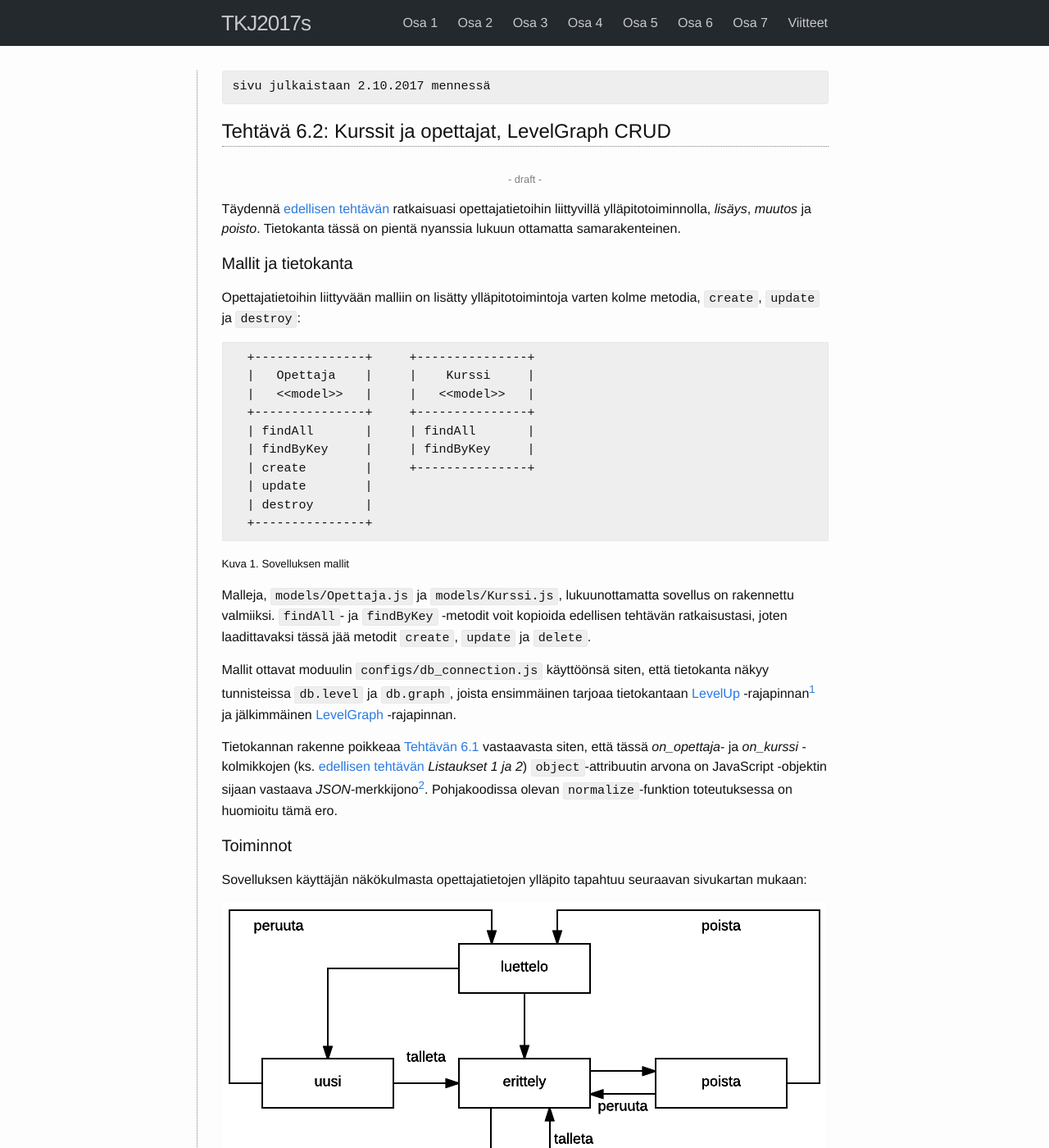
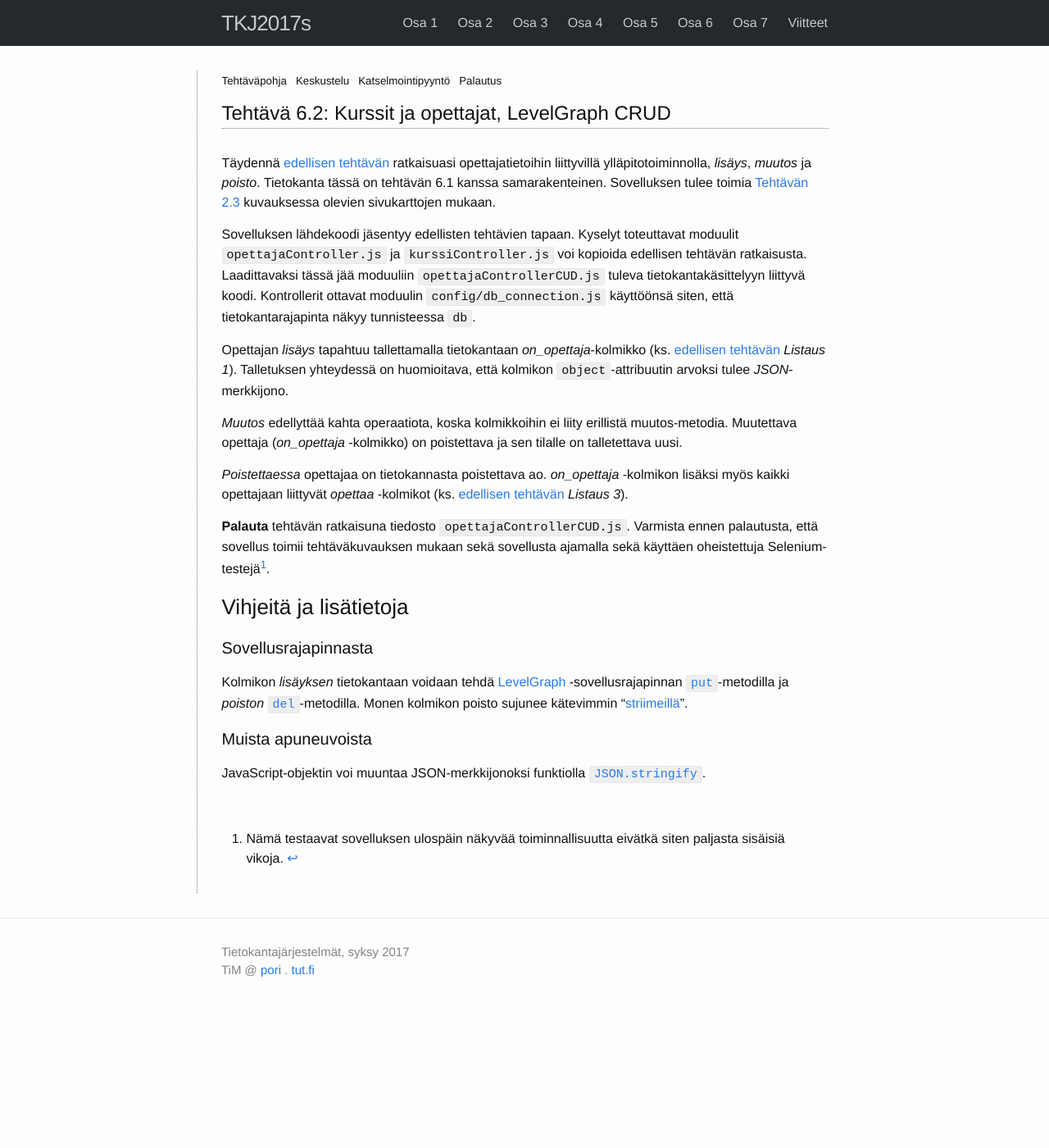
Before and after one commit to timedu/tkj2017s, a Jekyll site: the page built from docs/_osa6/tehtava62.md, in a window 1280 px wide and 1400 px high. Shown: the whole window at 82% size. Built offline with Jekyll 4.4.1, drawn with Linux system fonts in a browser that asks for light colours; some of the changed text lies outside the part shown.

Commit message:
ex 6.1, ex 6.2

```diff
--- a/docs/_osa6/tehtava62.md
+++ b/docs/_osa6/tehtava62.md
@@ -1,114 +1,47 @@
 ---
 layout: exercise_page
 title: "Tehtävä 6.2: Kurssit ja opettajat, LevelGraph CRUD"
-exercise_template_name: # W6E02.KurssitJaOpettajatLevelGraphCRUD
-exercise_discussion_id:
-exercise_upload_id:
-no_review: 1
-kesken: 1
-julkaisu: 2.10.2017
+exercise_template_name: W6E02.KurssitJaOpettajatLevelGraphCRUD
+exercise_discussion_id: 85904
+exercise_upload_id: 344277
 ---
 
 
-\- draft -
-{: style="color:gray; font-size: 80%; text-align: center;"}
+Täydennä [edellisen tehtävän](../tehtava61) ratkaisuasi opettajatietoihin liittyvillä ylläpitotoiminnolla, *lisäys*, *muutos* ja *poisto*. Tietokanta tässä on tehtävän 6.1 kanssa samarakenteinen. Sovelluksen tulee toimia [Tehtävän 2.3](../../osa2/tehtava23) kuvauksessa olevien sivukarttojen mukaan.
 
-
-Täydennä [edellisen tehtävän](../tehtava51) ratkaisuasi opettajatietoihin liittyvillä ylläpitotoiminnolla, *lisäys*, *muutos* ja *poisto*. Tietokanta tässä on pientä nyanssia lukuun ottamatta samarakenteinen.
-
-
-
-#### Mallit ja tietokanta
-
-Opettajatietoihin liittyvään malliin on lisätty ylläpitotoimintoja varten kolme metodia, `create`, `update` ja `destroy`:
-
-~~~
-  +---------------+     +---------------+
-  |   Opettaja    |     |    Kurssi     |
-  |   <<model>>   |     |   <<model>>   |
-  +---------------+     +---------------+
-  | findAll       |     | findAll       |
-  | findByKey     |     | findByKey     |
-  | create        |     +---------------+
-  | update        |
-  | destroy       |
-  +---------------+
-~~~
-<small>Kuva 1. Sovelluksen mallit</small>
-
-
-Malleja, `models/Opettaja.js` ja `models/Kurssi.js`, lukuunottamatta sovellus on rakennettu valmiiksi. `findAll`- ja `findByKey` -metodit voit kopioida edellisen tehtävän ratkaisustasi, joten laadittavaksi tässä jää metodit `create`, `update` ja `delete`.
-
-Mallit ottavat moduulin `configs/db_connection.js` käyttöönsä siten, että tietokanta näkyy tunnisteissa `db.level` ja `db.graph`, joista ensimmäinen tarjoaa tietokantaan [LevelUp][LevelUp] -rajapinnan[^1] ja jälkimmäinen [LevelGraph][LevelGraph] -rajapinnan.
-
+Sovelluksen lähdekoodi jäsentyy edellisten tehtävien tapaan.  Kyselyt toteuttavat moduulit `opettajaController.js` ja `kurssiController.js` voi kopioida edellisen tehtävän ratkaisusta. Laadittavaksi tässä jää moduuliin  `opettajaControllerCUD.js` tuleva tietokantakäsittelyyn liittyvä koodi. Kontrollerit ottavat moduulin `config/db_connection.js` käyttöönsä siten, että tietokantarajapinta näkyy tunnisteessa `db`.
 
 
 [LevelUp]: https://github.com/Level/levelup/blob/master/README.md
 [LevelGraph]: https://github.com/mcollina/levelgraph/blob/master/README.md
 
-[^1]: Rajapintaa käytetty [Osan 3](../../osa3) tehtävissä.
 
-Tietokannan rakenne poikkeaa [Tehtävän 6.1](../tehtava61) vastaavasta siten, että tässä *on_opettaja*- ja *on_kurssi* -kolmikkojen (ks. [edellisen tehtävän](../tehtava51) *Listaukset 1 ja 2*) `object`-attribuutin arvona on JavaScript -objektin sijaan vastaava *JSON*-merkkijono[^2]. Pohjakoodissa olevan `normalize`-funktion toteutuksessa on huomioitu tämä ero.
+Opettajan *lisäys* tapahtuu tallettamalla tietokantaan *on_opettaja*-kolmikko (ks. [edellisen tehtävän](../tehtava61) *Listaus 1*). Talletuksen yhteydessä on huomioitava, että kolmikon `object`-attribuutin arvoksi tulee *JSON*-merkkijono.
 
-[^2]: Ilmeisesti (?) tehtävässä 6.1 *js*-objektien tallettaminen graafiin onnistuu, koska talletuksen yhteydessä tietokanta on tyhjä
+*Muutos* edellyttää kahta operaatiota, koska kolmikkoihin ei liity erillistä muutos-metodia. Muutettava opettaja (*on_opettaja* -kolmikko) on poistettava ja sen tilalle on talletettava uusi.
 
-#### Toiminnot
+*Poistettaessa* opettajaa on tietokannasta poistettava ao. *on_opettaja* -kolmikon lisäksi myös kaikki opettajaan liittyvät *opettaa* -kolmikot (ks. [edellisen tehtävän](../tehtava61) *Listaus 3*).
 
-Sovelluksen käyttäjän näkökulmasta opettajatietojen ylläpito tapahtuu seuraavan sivukartan mukaan:
-
-![sivukartta](../../osa2/img/w2e03.png)
-
-<small>Kuva 2. Sivukartta: sisältää lomakkeet (*uusi*, *muuta* ja *poista*) tietojen ylläpitoa varten.</small>
-
-Sivukartta voidaan tulkita samalla sovelluksen tilakaavioksi[^3]. `create`-metodin kutsu tapahtuu siirryttäessä *uusi*-tilasta *erittely*-tilaan ja `destroy`-metodin kutsu siirryttäessä *poista*-tilasta *luettelo*-tilaan. *muuta*-tilasta *erittely*-tilaan on kaksi erilaista siirtymää. `update`-metodin kutsu tapahtuu siirtymässä, jonka on pannut liikkeelle käyttäjän tekemä *Talleta*-painikkeen klikkaus.
-
-[^3]: Tehtäväpohjassa oleva kontrolleri toteuttaa tämän tilakaavion
-
-
-Opettajan *lisäys* tapahtuu tallettamalla tietokantaan *on_opettaja*-kolmikko (ks. [edellisen tehtävän](../tehtava51) *Listaus 1*). Talletuksen yhteydessä on huomioitava, että kolmikon `object`-attribuutin arvoksi tulee *JSON*-merkkijono.
-
-*Muutos* edellyttää kahta operaatiota, koska kolmikkoihin ei liity erillistä muutos-metodia. Muutettava opettaja on poistettava ja sen tilalle on talletettava uusi. Tämän operaatioparin tulisi olla jakamaton.
-
-
-*Poistettaessa* opettajaa on tietokannasta poistettava ao. *on_opettaja* -kolmikon lisäksi myös kaikki opettajaan liittyvät *opettaa* -kolmikot (ks. [edellisen tehtävän](../tehtava51) *Listaus 3*). Näidenkin operaatioiden tulisi olla jakamattomia.
-
-
-#### Palautettava aineisto
-
-**Palauta** tehtävän ratkaisuna tiedosto `models/Opettaja.js`. Varmista ennen palautusta, että sovellus toimii tehtäväkuvauksen mukaan, ajaen sovellusta sekä käyttäen oheistettuja Selenium-testejä[^4].
+**Palauta** tehtävän ratkaisuna tiedosto `opettajaControllerCUD.js`. Varmista ennen palautusta, että sovellus toimii tehtäväkuvauksen mukaan sekä sovellusta ajamalla sekä käyttäen oheistettuja Selenium-testejä[^4].
 
 [^4]: Nämä testaavat sovelluksen ulospäin näkyvää toiminnallisuutta eivätkä siten paljasta sisäisiä vikoja.
 
 ### Vihjeitä ja lisätietoja
 
+#### Sovellusrajapinnasta
 
-#### Sovellusrajapinnoista
-
-Kolmikon *lisäyksen* tietokantaan voidaan tehdä [LevelGraph][LevelGraph] -sovellusrajapinnan [`put`][put]-metodilla ja *poiston* [`del`][del]-metodilla. *put* -metodin tapaan *del* kohdistuu vain yhteen kolmikkoon.
-
-[LevelUp][LevelUp]-rajapinta tarjoaa metodin [`batch`][batch], jota käyttäen erillsiä operaatioita voidaan niputtaa yhteen[^5] [^6]. *batch* -metodille annetaan parametrina taulukko suoritettavista ylläpito-operaatioista. *LevelGraph* -kolmikkoon kohdistuvan *put/del* -operaation saa *batch* -metodille parametrina annettavaan muotoon rajapinnan [`generateBatch`][generateBatch] -metodilla.
+Kolmikon *lisäyksen* tietokantaan voidaan tehdä [LevelGraph][LevelGraph] -sovellusrajapinnan [`put`][put]-metodilla ja *poiston* [`del`][del]-metodilla. Monen kolmikon poisto sujunee kätevimmin "[striimeillä][streams]".
 
 
 [put]: https://github.com/mcollina/levelgraph#get-and-put
 [del]: https://github.com/mcollina/levelgraph#deleting
-[batch]: https://github.com/Level/levelup/blob/master/README.md#batch
-[generateBatch]: https://github.com/mcollina/levelgraph#generate-batch-operations
-
-[^5]: Tässä oletetaan, että *batch* muodostaa jakamattoman ("kaikki tai ei mitään") operaatiokokonaisuuden.
-
-[^6]: Esim. [Tehtävän 3.2](../../osa3/tehtava32) ratkaisu edellytti *batch*-metodin käyttöä.
-
+[streams]: https://github.com/levelgraph/levelgraph/blob/master/README.md#putting-and-deleting-through-streams
 
 #### Muista apuneuvoista
 
-Seuraavat apuneuvot saattavat olla tarpeellisia tehtävän ratkaisussa:
-
-* JavaScript-objektin voi muuntaa JSON-merkkijonoksi funktiolla [`JSON.stringify`][JSON.stringify].
-* Taulukoita voi liittää yhteen taulukon [`concat`][concat] -metodilla.
-
+JavaScript-objektin voi muuntaa JSON-merkkijonoksi funktiolla [`JSON.stringify`][JSON.stringify].
 
 [JSON.stringify]: https://developer.mozilla.org/en-US/docs/Web/JavaScript/Reference/Global_Objects/JSON/stringify
-[concat]: https://developer.mozilla.org/en-US/docs/Web/JavaScript/Reference/Global_Objects/Array/concat
 
 
 <br/>
```
Also changed, not shown: docs/_osa6/index.md (+4 -6 lines), docs/_osa6/tehtava61.md (+8 -44 lines), 2 other files.
